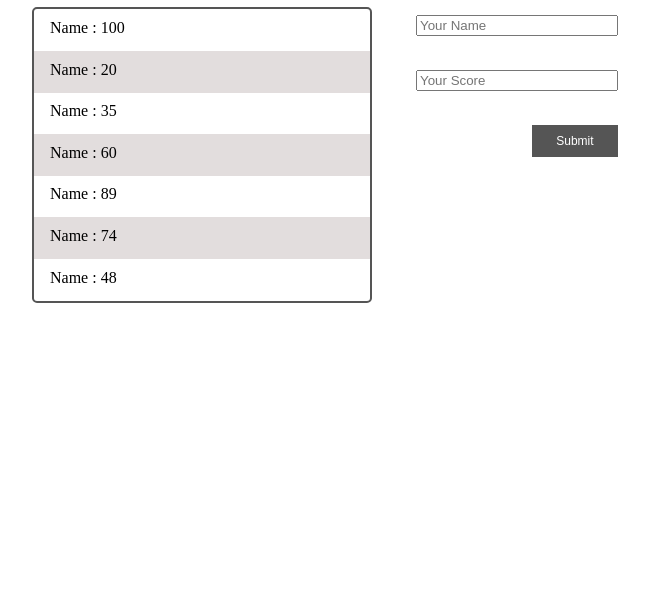
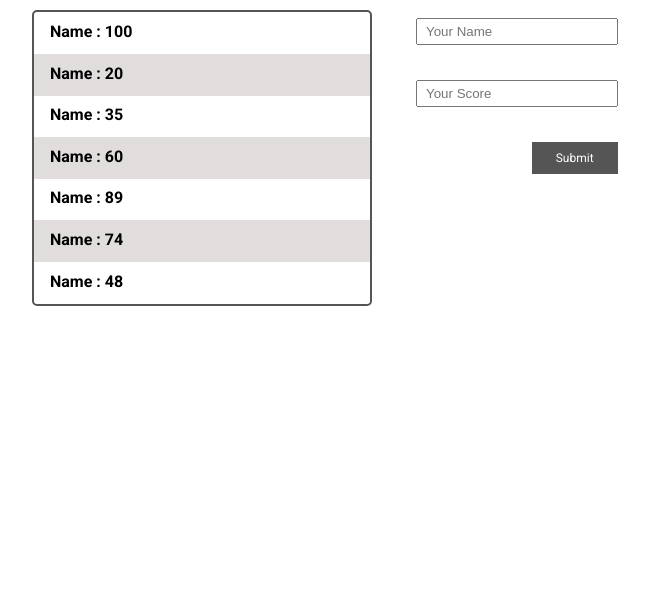
Before and after one commit to tacettinkustu/leaderboard, a website built with webpack: page src/index.html in a window 1280 px wide. Shown: the part 210-800 px from the top of the page, without its empty margins (248-918 px from the left). Built offline with nearby package versions, Linux system fonts and the light colour scheme.

Commit message:
Add new font family

```diff
--- a/src/index.html
+++ b/src/index.html
@@ -4,6 +4,12 @@
     <meta charset="UTF-8" />
     <meta name="viewport" content="width=device-width, initial-scale=1.0" />
     <title>Leaderboard Project</title>
+    <link rel="preconnect" href="https://fonts.googleapis.com" />
+    <link rel="preconnect" href="https://fonts.gstatic.com" crossorigin />
+    <link
+      href="https://fonts.googleapis.com/css2?family=Roboto:wght@400;500;700&display=swap"
+      rel="stylesheet"
+    />
   </head>
   <body>
     <h1>Leaderboard</h1>
@@ -26,9 +32,19 @@
       <section class="right-section">
         <h2 class="right-heading">Add Your Score</h2>
         <form action="/action_page.php">
-          <input type="text" id="name" name="name" placeholder="Your Name"><br>
-          <input type="number" id="score" name="score" placeholder="Your Score"><br>
-          <input type="submit" id="submit-btn" value="Submit">
+          <input
+            type="text"
+            id="name"
+            name="name"
+            placeholder="Your Name"
+          /><br />
+          <input
+            type="number"
+            id="score"
+            name="score"
+            placeholder="Your Score"
+          /><br />
+          <input type="submit" id="submit-btn" value="Submit" />
         </form>
       </section>
     </main>
--- a/src/style.css
+++ b/src/style.css
@@ -7,6 +7,7 @@ html {
 
 body {
   width: 60%;
+  font-family: 'Roboto', sans-serif;
 }
 
 h1 {
@@ -35,6 +36,7 @@ main {
 }
 
 .button {
+  font-family: 'Roboto', sans-serif;
   align-self: center;
   background-color: #555;
   height: 2rem;
@@ -59,6 +61,7 @@ main {
   height: 2rem;
   padding: 0 1rem;
   padding-top: 0.6rem;
+  font-weight: 600;
 }
 
 .item:nth-of-type(even) {
@@ -78,9 +81,11 @@ form {
 
 input {
   margin: 0.5rem 0;
+  padding: 0.25rem 0.5rem;
 }
 
 #submit-btn {
+  font-family: 'Roboto', sans-serif;
   align-self: flex-end;
   background-color: #555;
   height: 2rem;
```
